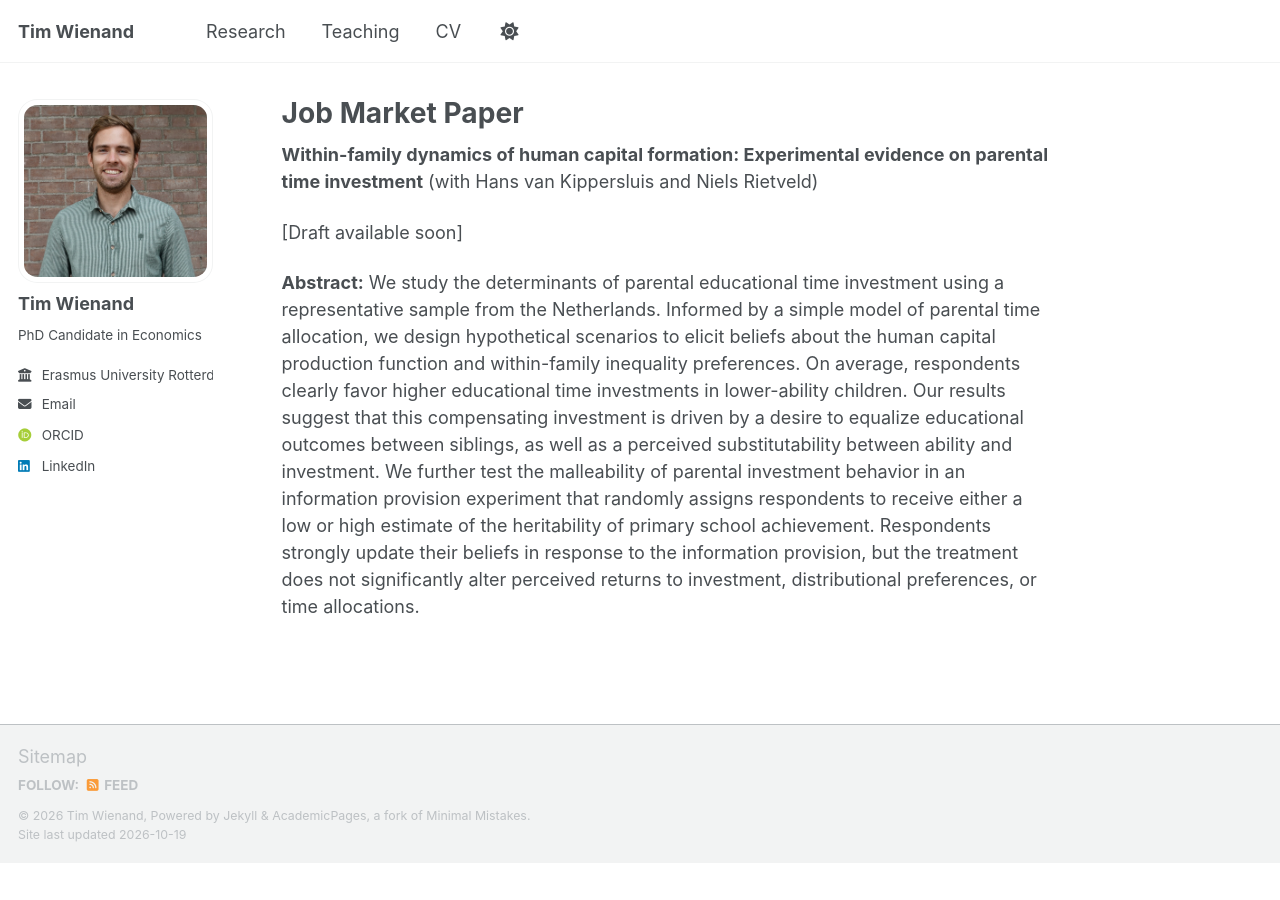
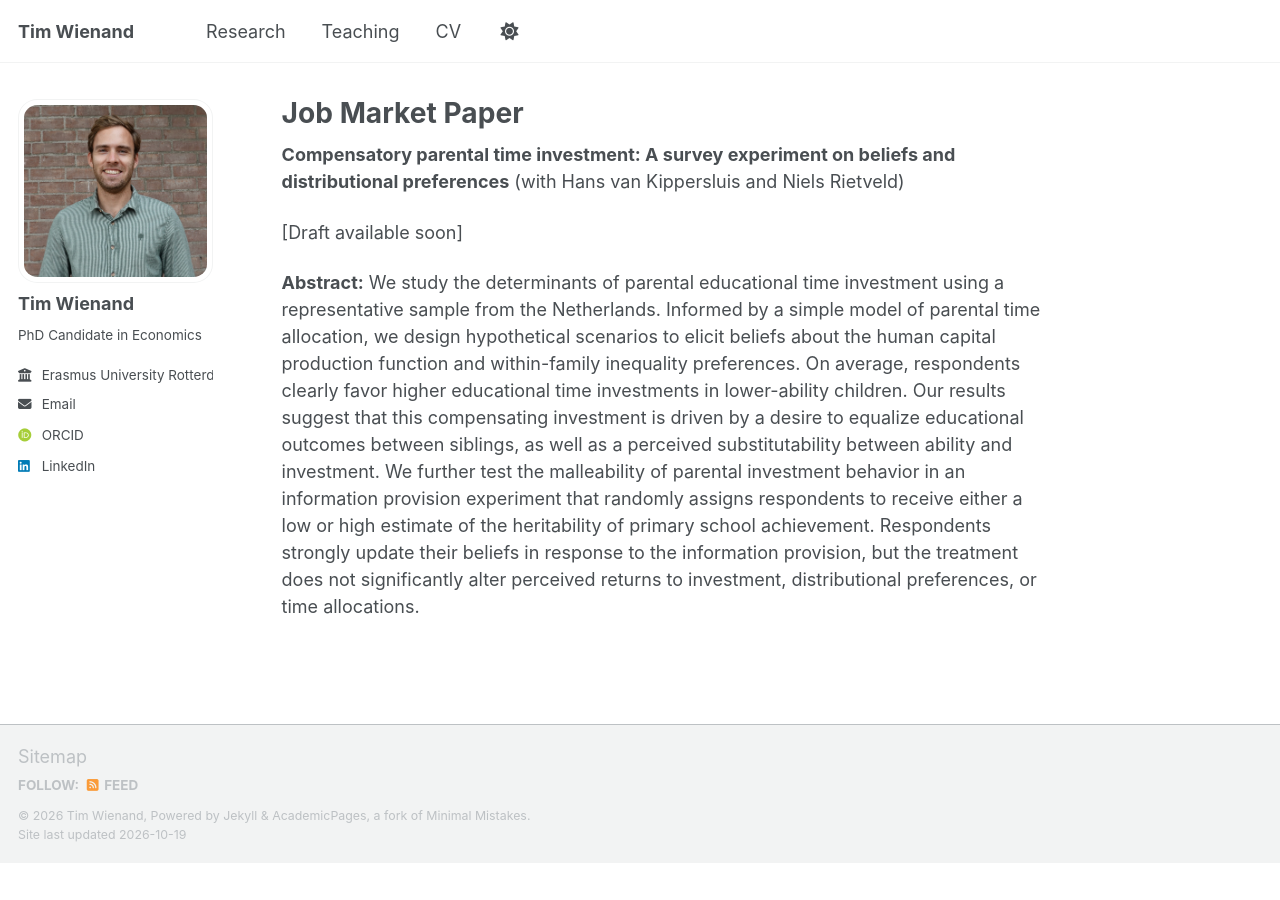
Before and after one commit to twienand/twienand.github.io, a Jekyll site: the page built from _pages/jmp.md, in a window 1280 px wide. Built offline with Jekyll 4.4.1, drawn with Linux system fonts in a browser that asks for light colours; some web fonts are replaced; a script bundle is joined from its source files by our own code; library files that are not in the unit come from our copies.

Commit message:
Update jmp.md

```diff
--- a/_pages/jmp.md
+++ b/_pages/jmp.md
@@ -8,7 +8,7 @@ sitemap: false
 noindex: true
 ---
 
-**Within-family dynamics of human capital formation: Experimental evidence on parental time investment** (with Hans van Kippersluis and Niels Rietveld)
+**Compensatory parental time investment: A survey experiment on beliefs and distributional preferences** (with Hans van Kippersluis and Niels Rietveld)
 
 <!-- Once the paper is uploaded as files/jmp/Wienand_JMP.pdf, replace the line below with:
 [[Download the latest version (PDF)](/files/jmp/Wienand_JMP.pdf)]
```
